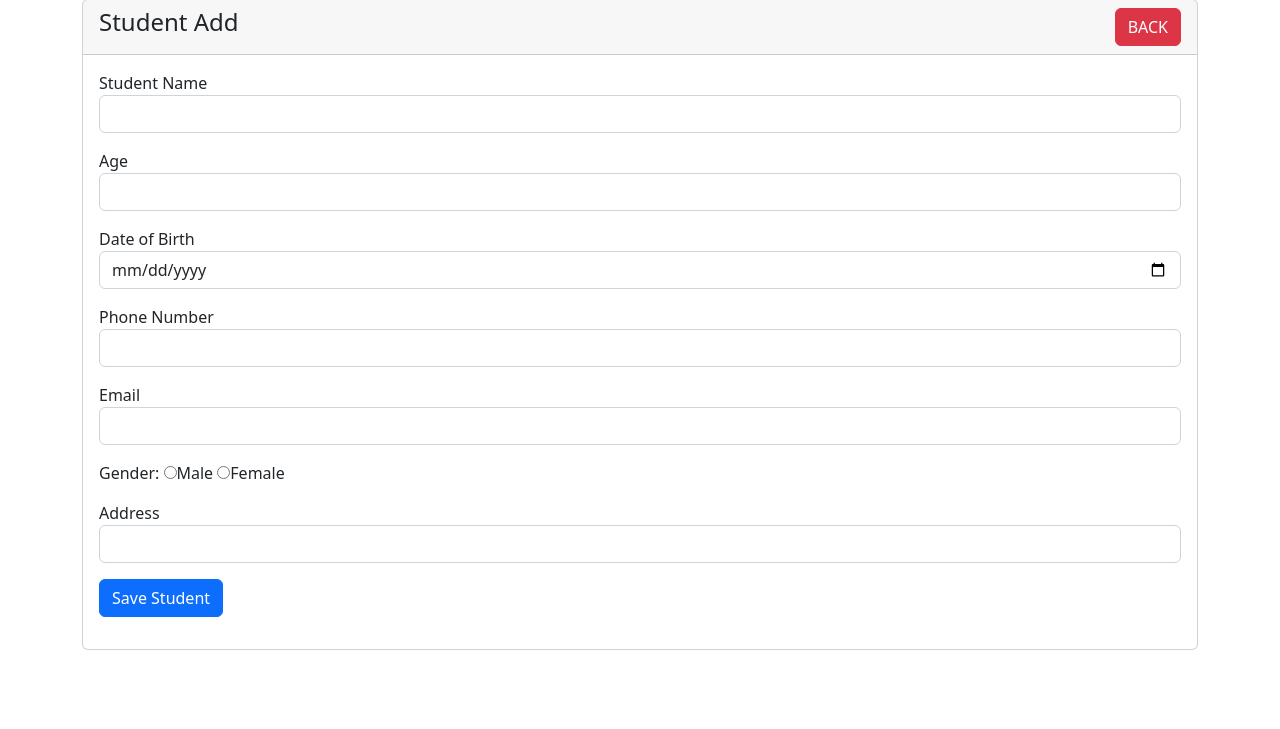
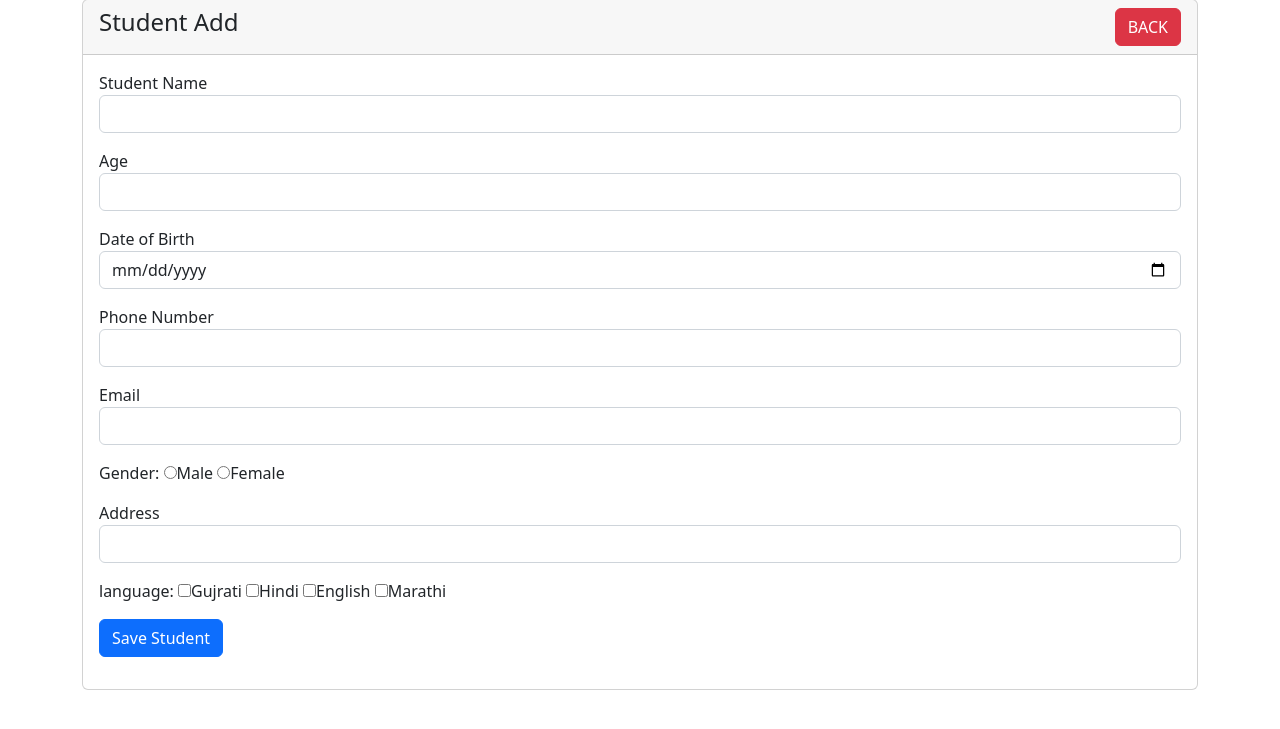
Before and after one commit to nihalmc/school, a PHP site: page /add.php in a window 1280 px wide. Shown: the part 49-778 px from the top of the page. Run offline with PHP 8.4, Linux system fonts and the light colour scheme.

Commit message:
20 update

```diff
--- a/add.php
+++ b/add.php
@@ -57,6 +57,13 @@ session_start();
                         <input type="text" name="address" id="" class="form-control">
                     </div>
                     <div class="mb-3">
+                        <label for="">language:</label>
+                        <input type="checkbox" value="Gujrati" name="language[]">Gujrati
+                        <input type="checkbox" value="Hindi" name="language[]">Hindi
+                        <input type="checkbox" value="English" name="language[]">English
+                        <input type="checkbox" value="Marathi" name="language[]">Marathi
+                    </div>
+                    <div class="mb-3">
                         <button type="submit" name="save_student" class="btn btn-primary">Save Student</button>
                     </div>
                     </form>
--- a/edit.php
+++ b/edit.php
@@ -21,7 +21,7 @@ require 'dbcon.php';
         <div class="col-md-12">
             <div class="card">
                 <div class="card-header">
-                    <h4>Donor Edit
+                    <h4>Student Edit
                         <a href="index.php" class="btn btn-danger float-end">BACK</a>
                     </h4>
                 </div>
@@ -75,6 +75,10 @@ require 'dbcon.php';
                         <input type="text" name="address" value="<?= $student['address']; ?>" id="" class="form-control">
                     </div>
                     <div class="mb-3">
+                        <label for="">language:</label>
+                        <input type="text" value="" name="language" class="form-control" placeholder="Gujrati,Hindi,English,Marathi">
+                    </div>
+                    <div class="mb-3">
 
                         <button type="submit" name="update_student" class="btn btn-primary">Update Student</button>
                     </div>
--- a/index.php
+++ b/index.php
@@ -28,7 +28,6 @@ require 'dbcon.php';
             <table class="table table-borderd table-striped">
                 <thead>
                     <tr>
-                        <th>ID</th>
                         <th>Studnt Name</th>
                         <th>Age</th>
                         <th>Date of Birth</th>
@@ -36,6 +35,7 @@ require 'dbcon.php';
                         <th>Email</th>
                         <th>Gander</th>
                         <th>Address</th>
+                        <th>Language</th>
                         <th>Action</th>
                     </tr>
                 </thead>
@@ -49,11 +49,9 @@ require 'dbcon.php';
                     {
 
                         foreach($query_run as $student){
-                            //echo $student['name'];
 
                             ?>
                      <tr>
-                         <td><?= $student['id']; ?></td>
                          <td><?= $student['name']; ?></td>
                          <td><?=$student['age']; ?></td>
                          <td><?= $student['dbrith']; ?></td>
@@ -61,6 +59,7 @@ require 'dbcon.php';
                          <td><?= $student['email']; ?></td>
                          <td><?= $student['gender']; ?></td>
                          <td><?= $student['address']; ?></td>
+                         <td><?= $student['language']; ?></td>
                          <td>
                             <a href="view.php?id=<?= $student['id'];?>" class="btn btn-info btn-sm">View</a>
                             <a href="edit.php?id=<?= $student['id'];?>" class="btn btn-success btn-sm">Edit</a>
```
Also changed, not shown: code.php (+6 -4 lines), view.php (+6 -1 lines).
